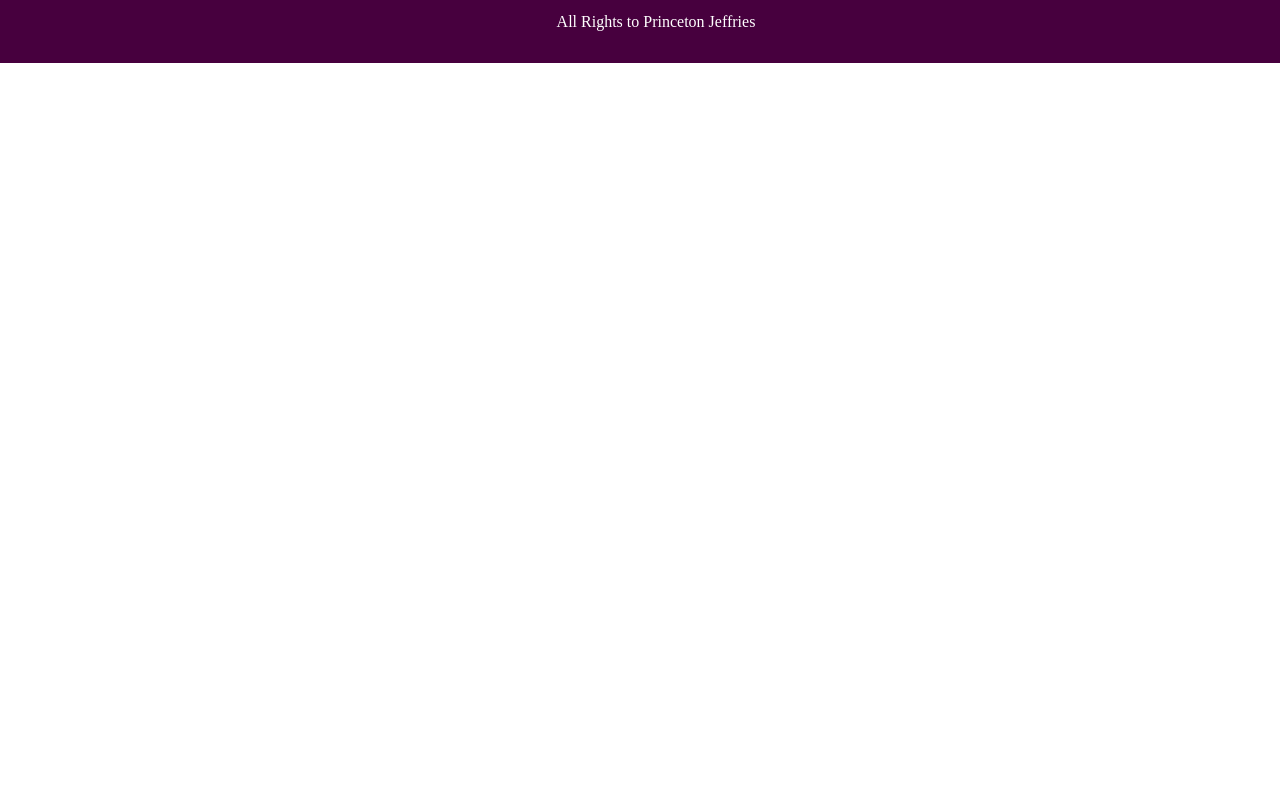
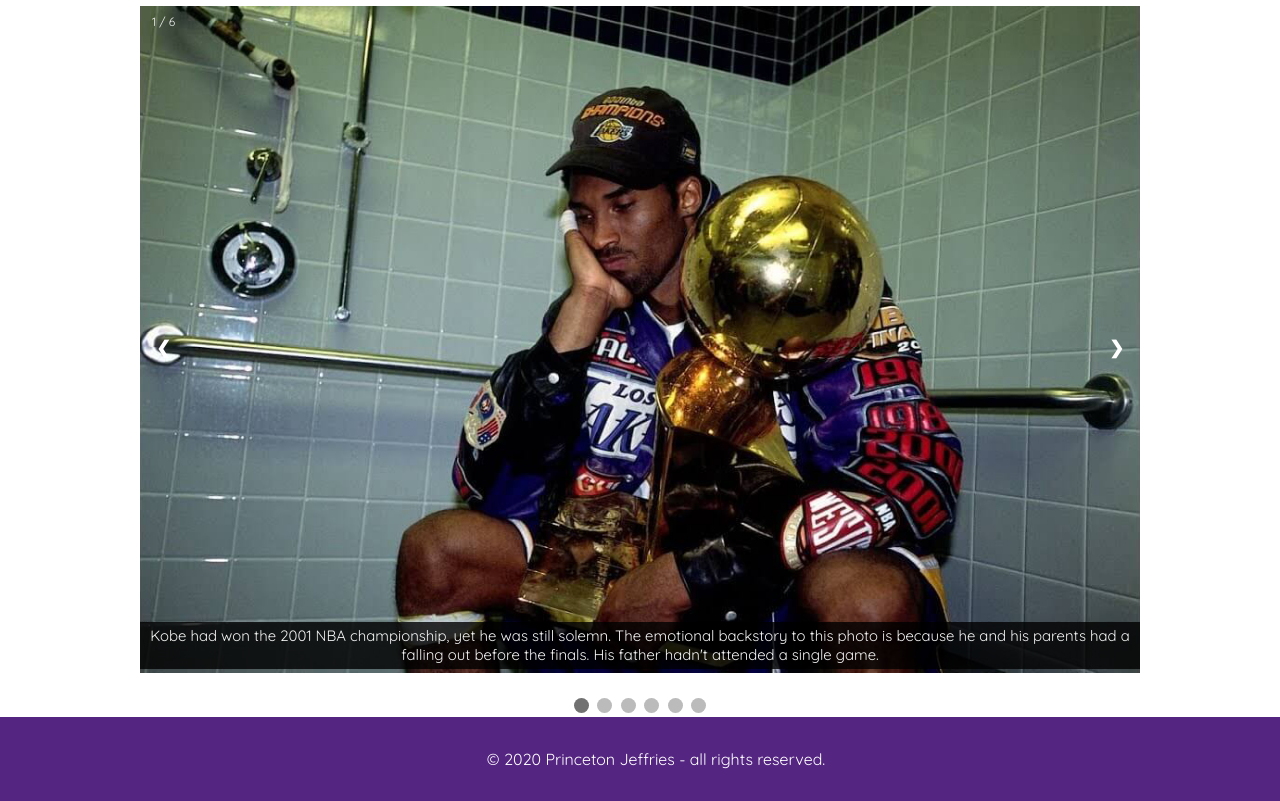
Before and after one commit to princetonjeffries/kobeFanWebsite, a plain HTML site: page gallery.html in a window 1280 px wide. Shown: the part 125-926 px from the top of the page. Before the commit the page ends 800 px from the top, so only its background shows below. Drawn offline with Linux system fonts and the light colour scheme; a web font is replaced by a local one.

Commit message:
gallery and highlights

```diff
--- a/gallery.html
+++ b/gallery.html
@@ -5,24 +5,77 @@
     <meta name="viewport" content="width=device-width, initial-scale=1.0">
     <title>Kobe Bryant Fan Page</title>
     <link rel="stylesheet" href="stylesheets/styles.css">
+
 </head>
 <body>
     <header>
         <nav>
             <ul class="navbar">
-                <img src="images/logowhite.png" height="32px" width="48px">
+                <a href="index.html"><img src="images/logowhite.png" height="32px" width="48px"></a>
                 <li id=#home><a href="index.html">Home</a></li>
                 <li><a href="accomplishments.html">Accomplishments</a></li>
                 <li><a href="gallery.html"><strong>Gallery</strong></a></li>
+                <li><a href="highlights.html">Highlights</a></li>
                 <button id ="darkmode" onclick="darkMode()">Toggle dark mode</button>
             </ul>
         </nav>
     </header>
     <h1>Gallery</h1>
-    <div class="gallery">
+    <div class="slideshow-container">
+        <div class="mySlides fade">
+            <div class="numbertext">1 / 6</div>
+            <img src="images/kobe2001.png" style="width:100%">
+            <div class="text">Kobe had won the 2001 NBA championship, yet he was still solemn. The emotional backstory to this photo is because he and his parents had a falling out before the finals. His father hadn't attended a single game.</div>
+          </div>
+
+          <div class="mySlides fade">
+            <div class="numbertext">2 / 6</div>
+            <img src="images/kobeandmike2003.jpg" style="width:100%">
+            <div class="text" >People have for a long time compared Kobe Bryant and Michael Jordan. Their playstyles are very similar and the two greats next to eachother creates an iconic photo.</div>
+          </div>
+
+          <div class="mySlides fade">
+            <div class="numbertext">3 / 6</div>
+            <img src="images/kobeandshaq.jpg" style="width:100%">
+            <div class="text">Shaquille O'Neal, Kobe's teammate consoles him after Kobe plays horribly and loses the game for the Lakers.</div>
+          </div>
+
+          <div class="mySlides fade">
+            <div class="numbertext">4 / 6</div>
+            <img src="images/kobe2010finals.png" style="width:100%">
+            <div class="text">Kobe celebrates with the crowd as he wins his 4th finals for the Lakers.</div>
+          </div>
+
+          <div class="mySlides fade">
+            <div class="numbertext">5 / 6</div>
+            <img src="images/kobefarewell.jpg" style="width:100%">
+            <div class="text">Kobe scores 61 points on his final game and gives a speech afterwards, thanking the fans. </div>
+          </div>
+
+          <div class="mySlides fade">
+            <div class="numbertext">6 / 6</div>
+            <img src="images/kobeandoscar.jpg" style="width:100%">
+            <div class="text">Kobe wins Best Animated Short at the 2018 Oscars for his short film, "Dear Basketball." Only ever retired professional athlete to do it.</div>
+          </div>
+
+          <!-- Next and previous buttons -->
+          <a class="prev" onclick="plusSlides(-1)">&#10094;</a>
+          <a class="next" onclick="plusSlides(1)">&#10095;</a>
+        </div>
+        <br>
+
+        <!-- The dots/circles -->
+        <div style="text-align:center">
+          <span class="dot" onclick="currentSlide(1)"></span>
+          <span class="dot" onclick="currentSlide(2)"></span>
+          <span class="dot" onclick="currentSlide(3)"></span>
+          <span class="dot" onclick="currentSlide(4)"></span>
+          <span class="dot" onclick="currentSlide(5)"></span>
+          <span class="dot" onclick="currentSlide(6)"></span>
+        </div>
     </div>
     <div class="footer">
-        <p>All Rights to Princeton Jeffries</p>
+        <p>© 2020 Princeton Jeffries - all rights reserved.</p>
     </div>
     <script src="js/script.js"></script>
 </body>
--- a/js/script.js
+++ b/js/script.js
@@ -1,3 +1,28 @@
+var slideIndex = 1;
+showSlides(slideIndex);
+function plusSlides(n) {
+    showSlides(slideIndex += n);
+}
+
+  // Thumbnail image controls
+  function currentSlide(n) {
+    showSlides(slideIndex = n);
+}
+  function showSlides(n) {
+    var i;
+    var slides = document.getElementsByClassName("mySlides");
+    var dots = document.getElementsByClassName("dot");
+    if (n > slides.length) {slideIndex = 1}
+    if (n < 1) {slideIndex = slides.length}
+    for (i = 0; i < slides.length; i++) {
+        slides[i].style.display = "none";
+    }
+    for (i = 0; i < dots.length; i++) {
+        dots[i].className = dots[i].className.replace(" active", "");
+    }
+    slides[slideIndex-1].style.display = "block";
+    dots[slideIndex-1].className += " active";
+}
 function darkMode(){
     var element = document.body;
     element.classList.toggle("dark-mode");
--- a/stylesheets/styles.css
+++ b/stylesheets/styles.css
@@ -3,7 +3,7 @@ body{
     height:99%;
     width:100%;
     margin:0;
-    font-family:montserrat;
+    font-family:quicksand;
     position: relative;
     overflow-x: hidden !important;
 }
@@ -12,14 +12,14 @@ body{
     margin: 0;
     padding: 0;
     overflow: hidden;
-    background-color: rgb(71, 0, 62);
+    background-color: rgb(85, 37, 130);
   }
 #darkmode{
     float:right;
 }
 .navbar li {
     float: left;
-  }
+}
 
 .navbar li a {
     display: block;
@@ -27,11 +27,11 @@ body{
     text-align: center;
     padding: 14px 16px;
     text-decoration: none;
-  }
+}
 
 .navbar li a:hover {
-    background-color: rgb(49, 1, 43);
-  }
+    background-color: rgb(62, 27, 95);
+}
 .navbar img{
     padding:8px;
     float:left;
@@ -50,15 +50,123 @@ body{
     font-family: "Montserrat";
     src: url(../fonts/Montserrat/montserrat-regular.ttf);
 }
+@font-face{
+  font-family: 'Quicksand';
+  src: url(../fonts/Quicksand/quicksand.ttf);
+}
 .footer {
     position: absolute;
     padding: 1rem;
     top:100%;
     width: 100%;
-    background-color: rgb(71, 0, 62);
+    background-color: rgb(85, 37, 130);
     color: white;
-  }
+}
 .dark-mode {
     background-color: black;
     color: white;
-  }
+    transition: color 300ms, background-color 300ms;
+}
+#darkmode{
+  position:relative;
+  margin-top: .7rem;
+}
+.slideshow-container {
+  max-width: 1000px;
+  position: relative;
+  margin: auto;
+}
+#video{
+  margin-bottom: 1rem;
+}
+/* Hide the images by default */
+.mySlides {
+  display: none;
+}
+
+/* Next & previous buttons */
+
+.prev, .next {
+  cursor: pointer;
+  position: absolute;
+  top: 50%;
+  width: auto;
+  margin-top: -22px;
+  padding: 16px;
+  color: white;
+  font-weight: bold;
+  font-size: 18px;
+  transition: 0.6s ease;
+  border-radius: 0 3px 3px 0;
+  user-select: none;
+}
+.prev{
+  left:0;
+}
+
+/* Position the "next button" to the right */
+.next {
+  right: 0;
+  border-radius: 3px 0 0 3px;
+}
+
+/* On hover, add a black background color with a little bit see-through */
+.prev:hover, .next:hover {
+  background-color: rgba(0,0,0,0.8);
+}
+
+/* Caption text */
+.text {
+  color: #f2f2f2;
+  font-size: 15px;
+  position: absolute;
+  bottom: .5rem;
+  padding-top: .3rem;
+  padding-bottom: .3rem;
+  width: 100%;
+  text-align: center;
+  background-color: rgba(0,0,0,0.8);
+}
+
+/* Number text (1/3 etc) */
+.numbertext {
+  color: #f2f2f2;
+  font-size: 12px;
+  padding: 8px 12px;
+  position: absolute;
+  top: 0;
+}
+
+/* The dots/bullets/indicators */
+.dot {
+  cursor: pointer;
+  height: 15px;
+  width: 15px;
+  margin: 0 2px;
+  background-color: #bbb;
+  border-radius: 50%;
+  display: inline-block;
+  transition: background-color 0.6s ease;
+}
+
+.active, .dot:hover {
+  background-color: #717171;
+}
+
+/* Fading animation */
+.fade {
+  -webkit-animation-name: fade;
+  -webkit-animation-duration: 1.5s;
+  animation-name: fade;
+  animation-duration: 1.5s;
+}
+
+@-webkit-keyframes fade {
+  from {opacity: .4}
+  to {opacity: 1}
+}
+
+@keyframes fade {
+  from {opacity: .4}
+  to {opacity: 1}
+}
```
Also changed, not shown: accomplishments.html (+3 -2 lines), highlights.html (added, +31 -0 lines), index.html (+4 -3 lines), fonts/Quicksand/OFL.txt (added), fonts/Quicksand/README.txt (added), fonts/Quicksand/quicksand.ttf (added), fonts/Quicksand/static/Quicksand-Bold.ttf (added), fonts/Quicksand/static/Quicksand-Light.ttf (added), fonts/Quicksand/static/Quicksand-Medium.ttf (added), fonts/Quicksand/static/Quicksand-Regular.ttf (added), fonts/Quicksand/static/Quicksand-SemiBold.ttf (added), images/kobe2001.png (added), images/kobeandmike2003.jpg (added), images/kobeandoscar.jpg (added), 2 more files, 1 other file.
